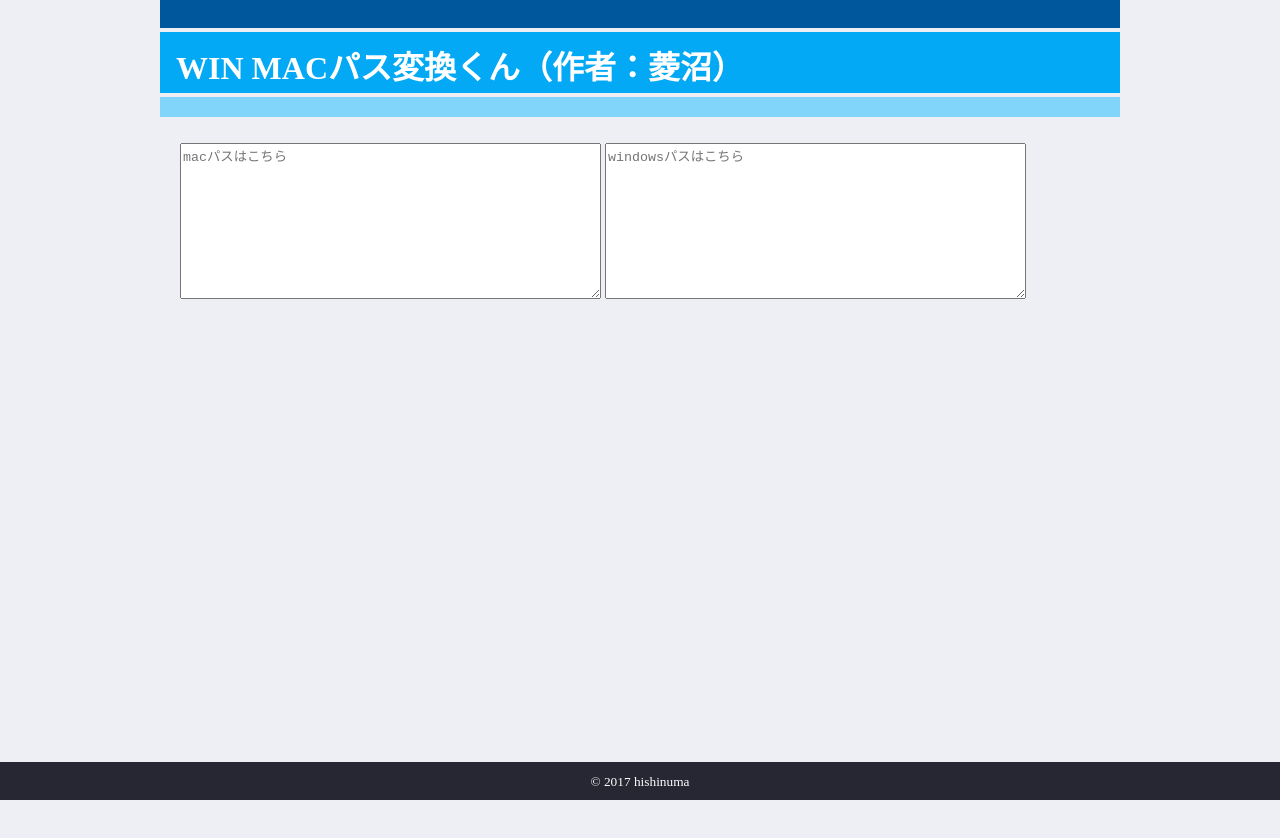
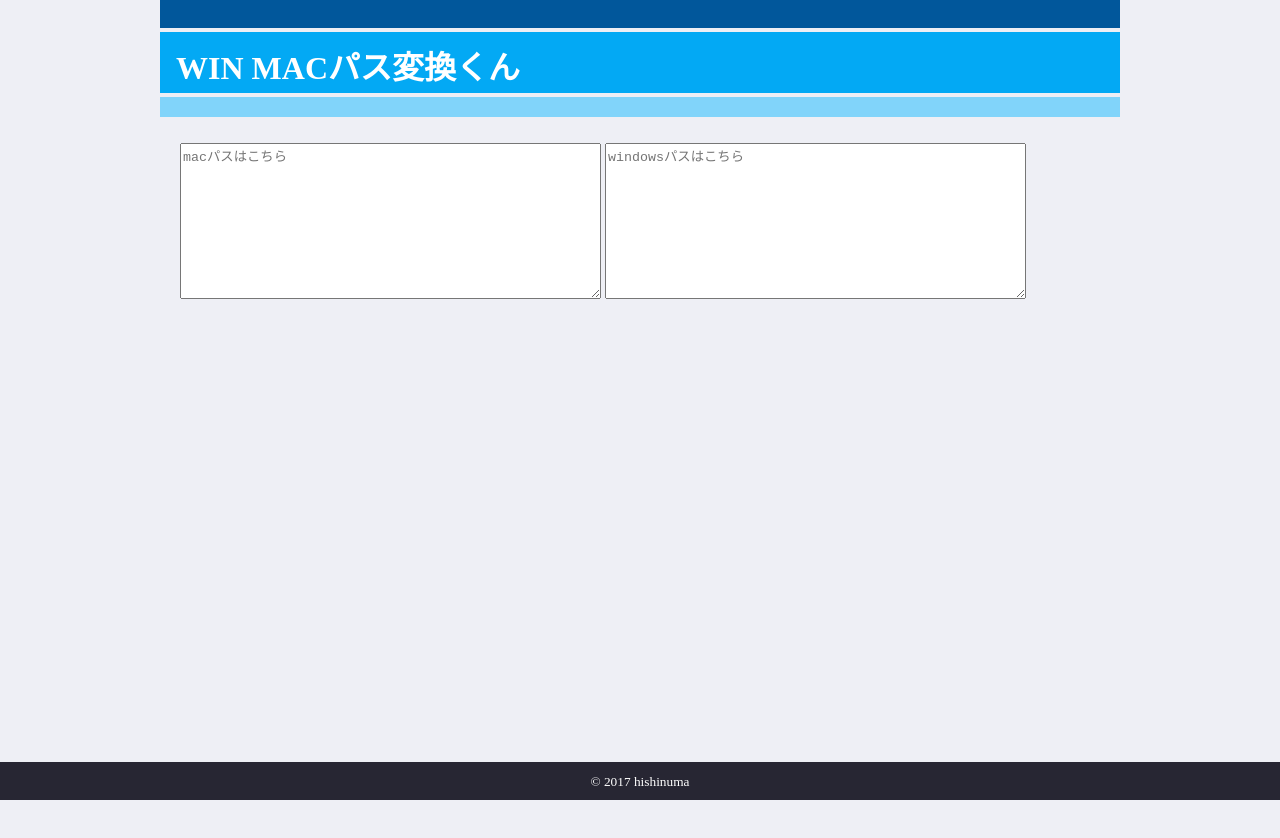
Before and after one commit to hishinuma616/change, a plain HTML site: page docs/index.html in a window 1280 px wide. Drawn offline with Linux system fonts and the light colour scheme.

Commit message:
title修正

```diff
--- a/docs/index.html
+++ b/docs/index.html
@@ -7,7 +7,7 @@
   <body>
     <div class="contents-box">
       <header>
-        <h1 class="title">WIN MACパス変換くん（作者：菱沼）</h1>
+        <h1 class="title">WIN MACパス変換くん</h1>
       </header>
       <!-- <ul class="index">
         <li class="index-list">length:要素数の参照/設定</li>
```
Also changed, not shown: 2 other files.
